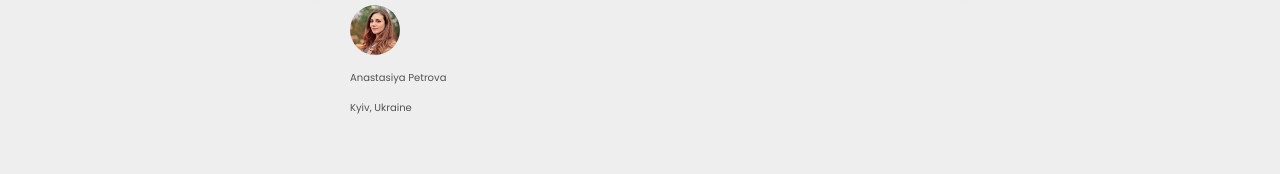
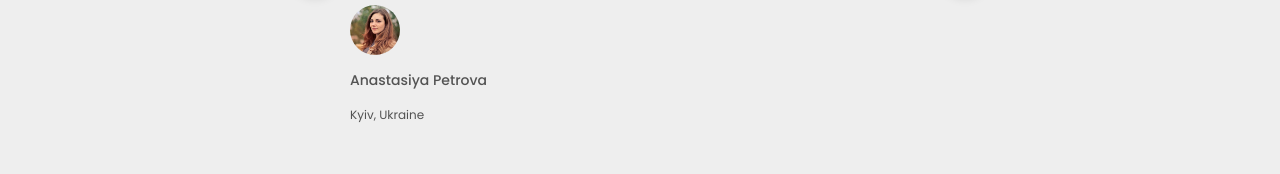
Before and after one commit to ilicc-sara/Shoppers-Dream, a React (Vite) app: page / in a window 1280 px wide. Shown: the part 3724-3898 px from the top of the page. Built offline with nearby package versions, Linux system fonts and the light colour scheme; some icons are missing; a web font is replaced by a local one.

Commit message:
... ... ...

```diff
--- a/src/App.jsx
+++ b/src/App.jsx
@@ -229,8 +229,10 @@ function App() {
                 className="w-[5rem] h-[5rem] rounded-[222px] object-cover"
                 src={`${testimonials[0].image}`}
               />
-              <p>{testimonials[0].name}</p>
-              <p>{testimonials[0].location}</p>
+              <p className="text-[1.4rem] font-medium">
+                {testimonials[0].name}
+              </p>
+              <p className="text-[1.2rem]">{testimonials[0].location}</p>
             </div>
 
             <button className="arrow-btn">
```
